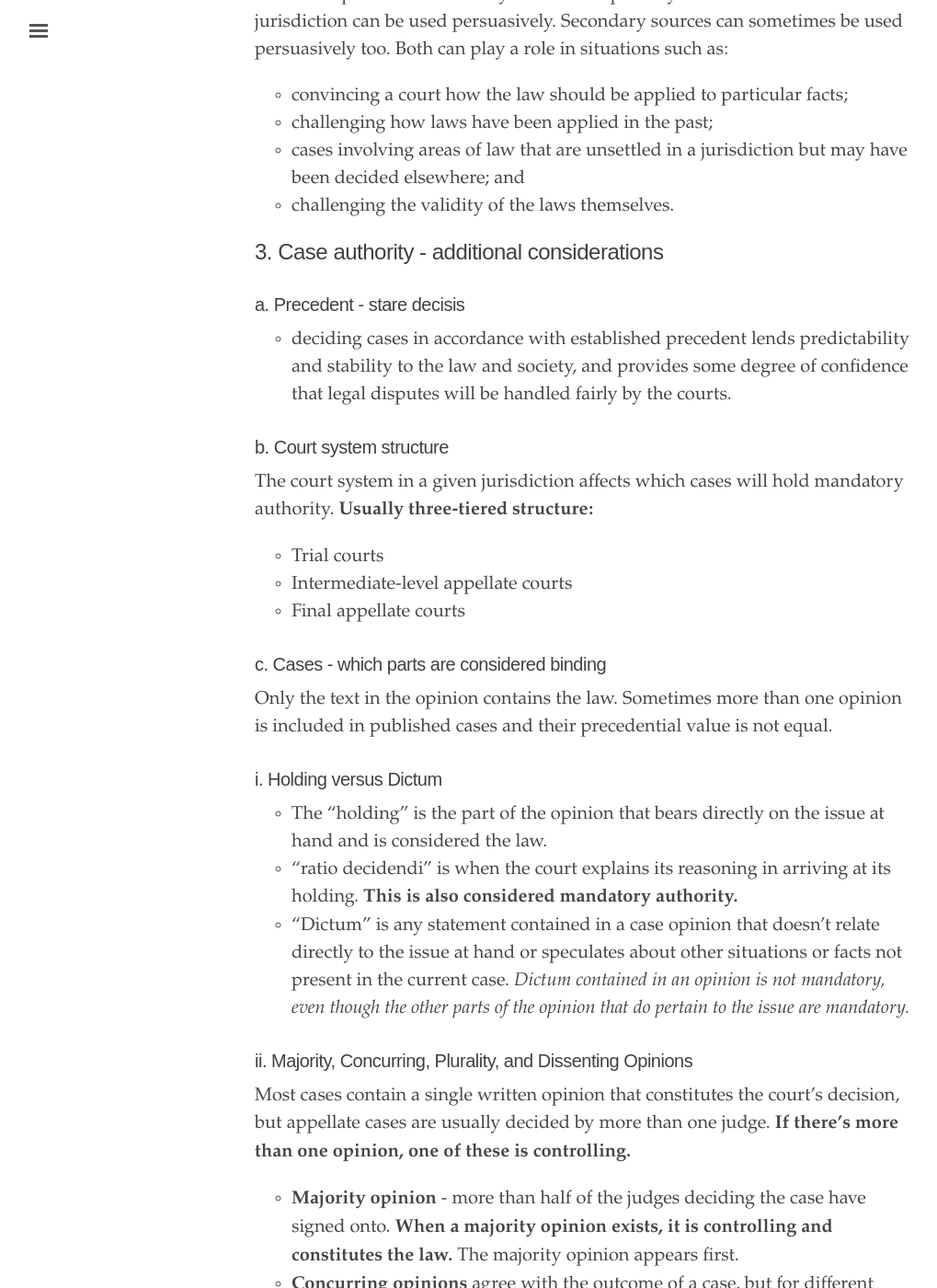
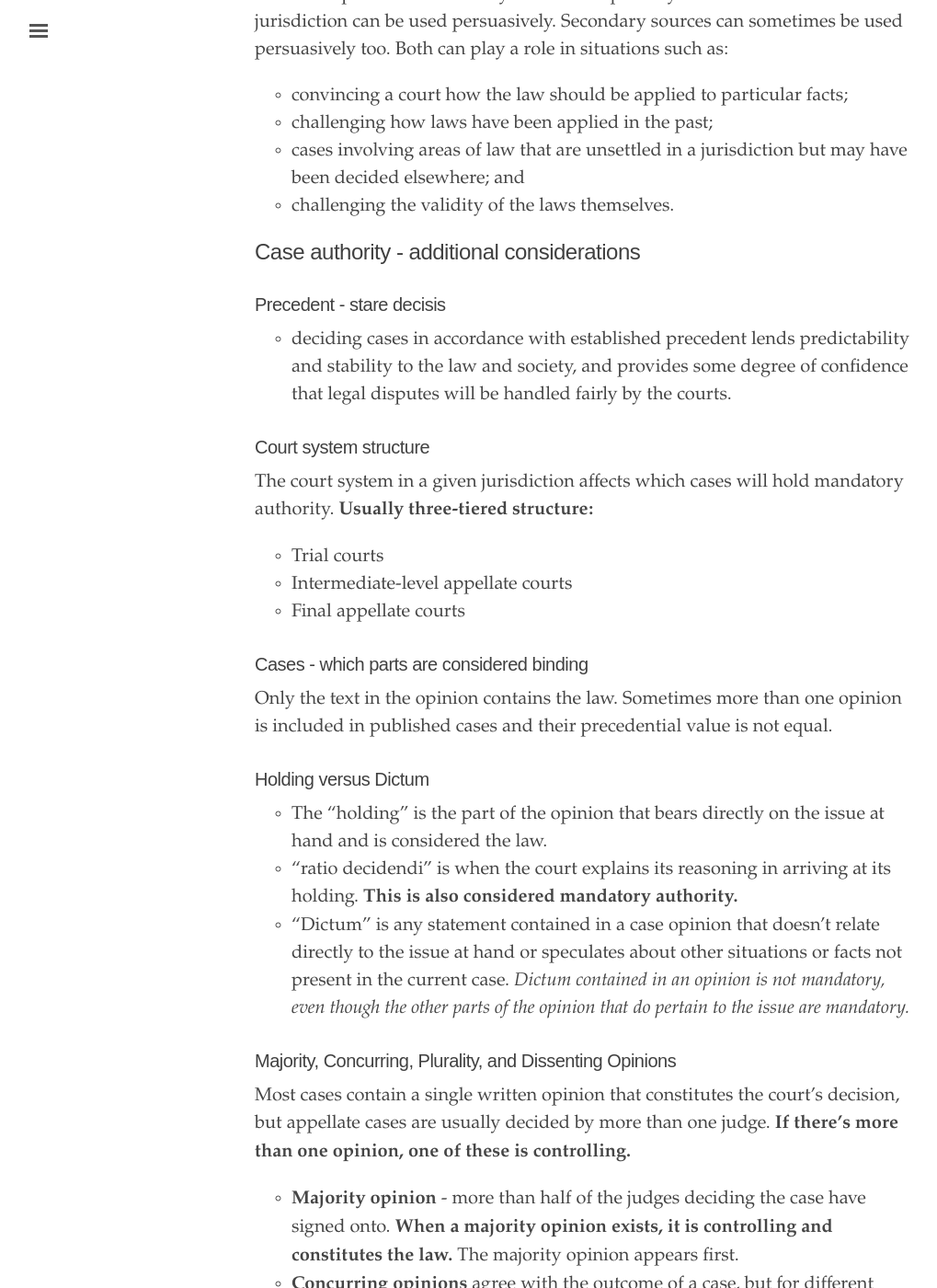
Before and after one commit to binipringle/legalresearch, a Jekyll site: the page built from _texts/0-section0.md, in a window 1280 px wide and 1400 px high, scrolled down 2047 px. Shown: the whole window at 92% size, without its empty margins (3-1022 px from the left). Built offline with Jekyll 4.4.1, drawn with Linux system fonts in a browser that asks for light colours; some of the changed text lies outside the part shown.

Commit message:
made new toc

```diff
--- a/_texts/0-section0.md
+++ b/_texts/0-section0.md
@@ -62,7 +97,7 @@ mandatory precedent
 
 <p style="margin-left:30%; margin-right:10%;">and is relatively recent.</p>
 
-### b. Persuasive authority
+### Persuasive authority
 
 Courts have discretion to consider non-mandatory primary and secondary sources as persuasive authority. Sometimes primary law sources from another jurisdiction can be used persuasively. Secondary sources can sometimes be used persuasively too. Both can play a role in situations such as:
 
@@ -71,13 +106,13 @@ Courts have discretion to consider non-mandatory primary and secondary sources a
 - cases involving areas of law that are unsettled in a jurisdiction but may have been decided elsewhere; and
 - challenging the validity of the laws themselves.
 
-## 3. Case authority - additional considerations
+## Case authority - additional considerations
 
-### a. Precedent - stare decisis
+### Precedent - stare decisis
 
 - deciding cases in accordance with established precedent lends predictability and stability to the law and society, and provides some degree of confidence that legal disputes will be handled fairly by the courts.
 
-### b. Court system structure
+### Court system structure
 
 The court system in a given jurisdiction affects which cases will hold mandatory authority. **Usually three-tiered structure:**
 
@@ -85,17 +120,17 @@ The court system in a given jurisdiction affects which cases will hold mandatory
 - Intermediate-level appellate courts
 - Final appellate courts
 
-### c. Cases - which parts are considered binding
+### Cases - which parts are considered binding
 
 Only the text in the opinion contains the law. Sometimes more than one opinion is included in published cases and their precedential value is not equal.
 
-### i. Holding versus Dictum
+### Holding versus Dictum
 
 - The “holding” is the part of the opinion that bears directly on the issue at hand and is considered the law.
 - “ratio decidendi” is when the court explains its reasoning in arriving at its holding. **This is also considered mandatory authority.**
 - “Dictum” is any statement contained in a case opinion that doesn’t relate directly to the issue at hand or speculates about other situations or facts not present in the current case. *Dictum contained in an opinion is not mandatory, even though the other parts of the opinion that do pertain to the issue are mandatory.*
 
-### ii. Majority, Concurring, Plurality, and Dissenting Opinions
+### Majority, Concurring, Plurality, and Dissenting Opinions
 
 Most cases contain a single written opinion that constitutes the court’s decision, but appellate cases are usually decided by more than one judge. **If there's more than one opinion, one of these is controlling.**
 
@@ -120,7 +155,7 @@ Determine whether each source reflects the current status of the law and which s
 2. **Executive branch:** Governor presiding over administrative agencies (usually created by the legislature) which create and enforce New York state regulations.
 3. **Judicial branch:**
 
-### a. Court System Structure
+### Court System Structure
 
 Differs from the federal system in important ways, such as different types of trial courts,  civil and criminal court systems.
 
@@ -153,7 +188,7 @@ Fourth | 5th JD | Herkimer, Jefferson, Lewis, Oneida, Onondaga, Oswego |
 --^^-- | 7th JD | Cayuga, Livingston, Monroe, Ontario, Seneca, Steuben, Wayne, Yates |
 --^^-- | 8th JD | Allegany, Cattaraugus, Chautaqua, Erie, Genesee, Niagara, Orleans, Wyoming |
 
-### b. Authority in New York State Courts
+### Authority in New York State Courts
 
 In New York, the Appellate Division is split into four departments, but there is disagreement about whether decisions of one department’s Appellate Division court are binding on trial courts in other departments. In *Mountain View Coach Lines, Inc. v. Storms*, 102 A.D.2d 663 (2d Dep’t 1984), the second department Appellate Division court stated that the Appellate Division is one court divided into departments only for administrative convenience, and held that **decisions coming from any Appellate Division department are binding on all state trial courts in New York, as long as there is not a contrary ruling by the Appellate Division court in their own departments**. The Mountain View decision is still considered good law
 in the Second Department and continues to be cited as authority and followed.
```
Also changed, not shown: other parts of _texts/0-section0.md (+44 -9 lines).
